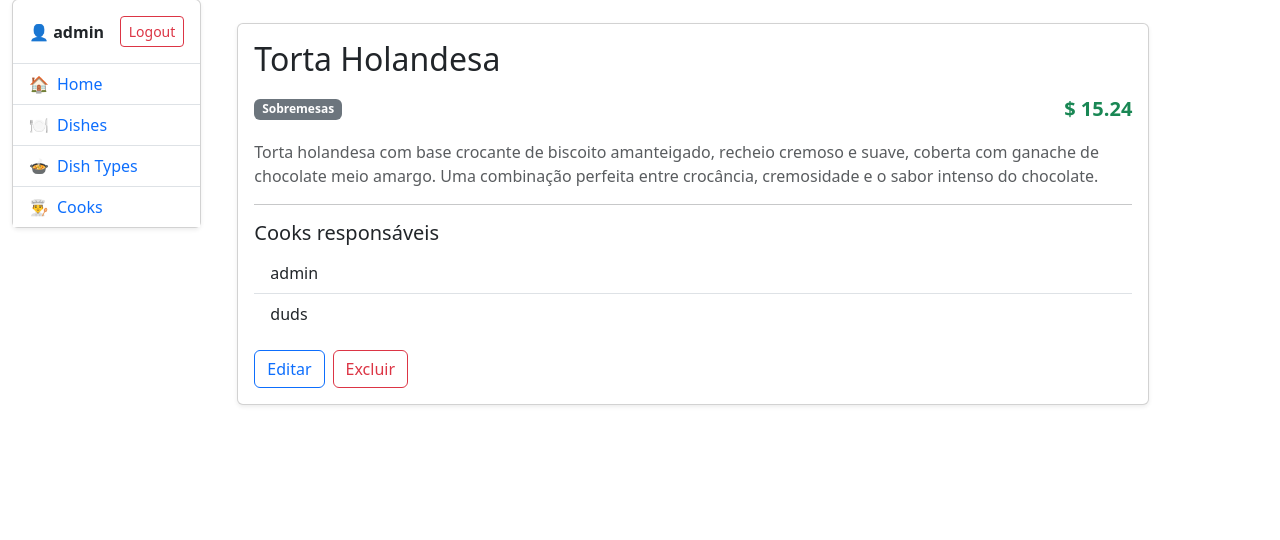
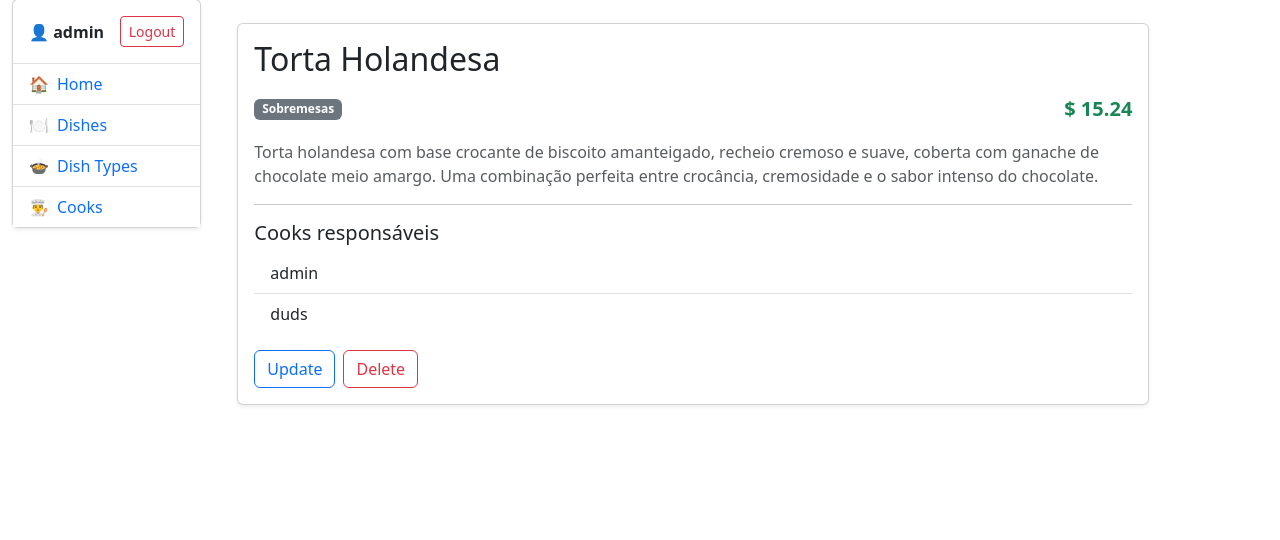
Before and after one commit to EduardoMoen/kitchen-service, a Django app: page /dishes/6/ in a window 1280 px wide. Shown: the part 25-565 px from the top of the page. Run offline with Django 5.2, Linux system fonts and the light colour scheme; a user stored in the database is signed in; data comes from the database, SQL or seed files in the repository; both versions use the stored data as it was after the commit.

Commit message:
Fix button text

```diff
--- a/templates/kitchen/dish_detail.html
+++ b/templates/kitchen/dish_detail.html
@@ -39,10 +39,10 @@
 
       <div class="d-flex gap-2">
         <a class="btn btn-outline-primary" href="{% url 'kitchen:dish-update' dish.id %}">
-          Editar
+          Update
         </a>
         <a class="btn btn-outline-danger" href="{% url 'kitchen:dish-delete' dish.id %}">
-          Excluir
+          Delete
         </a>
       </div>
 
```
Also changed, not shown: db.sqlite3.
